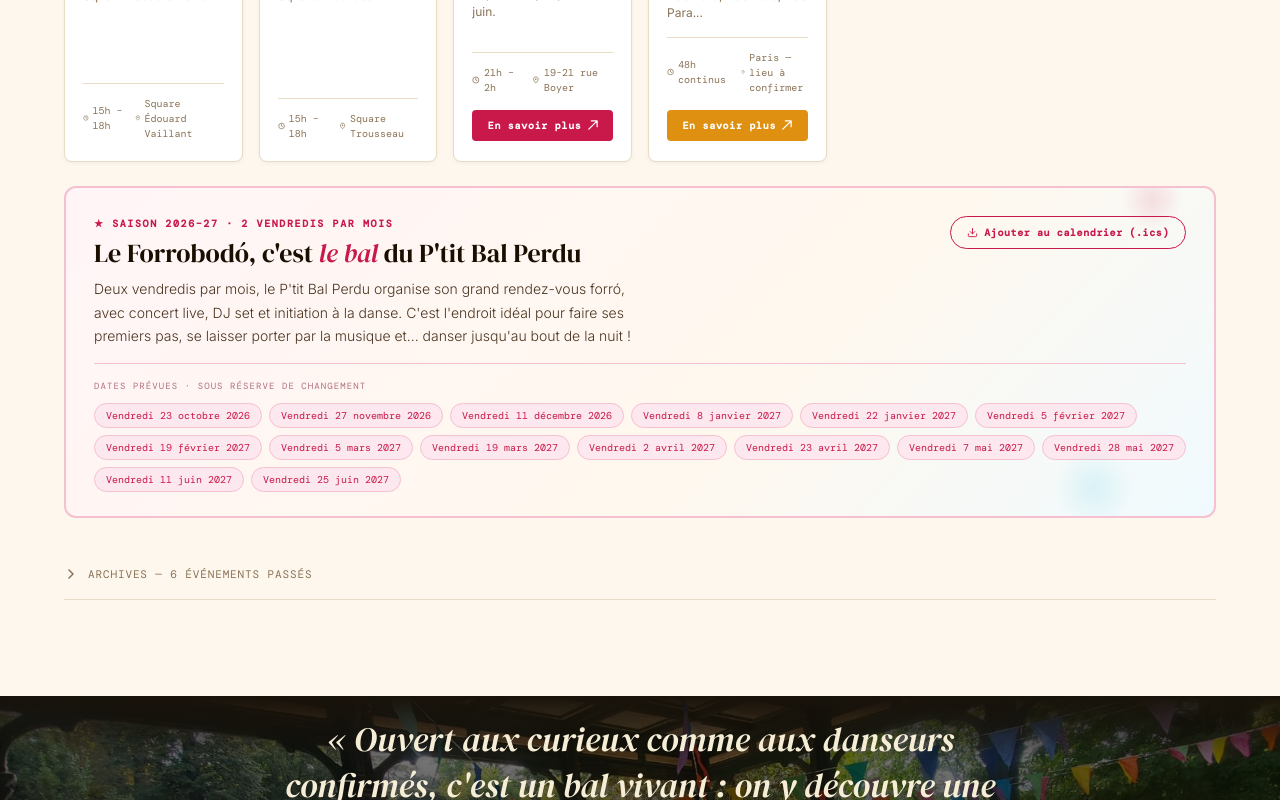
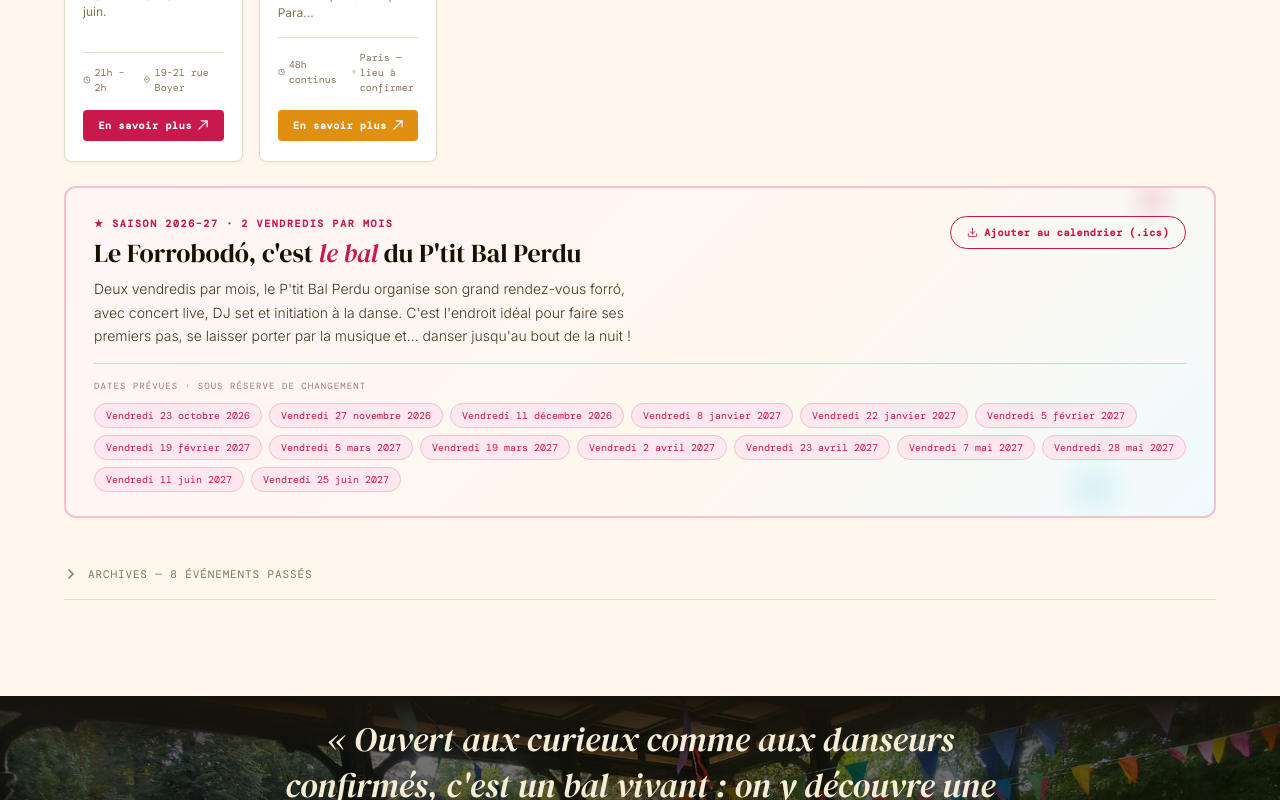
Before and after one commit to Hardante/leptitbalperdu, a React (Vite) app: page / in a window 1280 px wide. Shown: the part 2845-3645 px from the top of the page. Built offline with nearby package versions, Linux system fonts and the light colour scheme; the HTML template or start-up script is replaced by a standard one.

Commit message:
fix: TODAY dynamique — agenda toujours à jour

```diff
--- a/src/App.tsx
+++ b/src/App.tsx
@@ -744,7 +744,7 @@ function EventsSection() {
   const [view, setView] = useState<ViewMode>('grille')
   const [showPast, setShowPast] = useState(false)
 
-  const TODAY = '2026-08-19'
+  const TODAY = new Date().toISOString().slice(0, 10)
 
   const pool = filter === 'Tous' ? EVENTS : EVENTS.filter(e => e.category === filter)
   const upcoming = pool.filter(e => e.dateSort >= TODAY).sort((a, b) => a.dateSort.localeCompare(b.dateSort))
```
